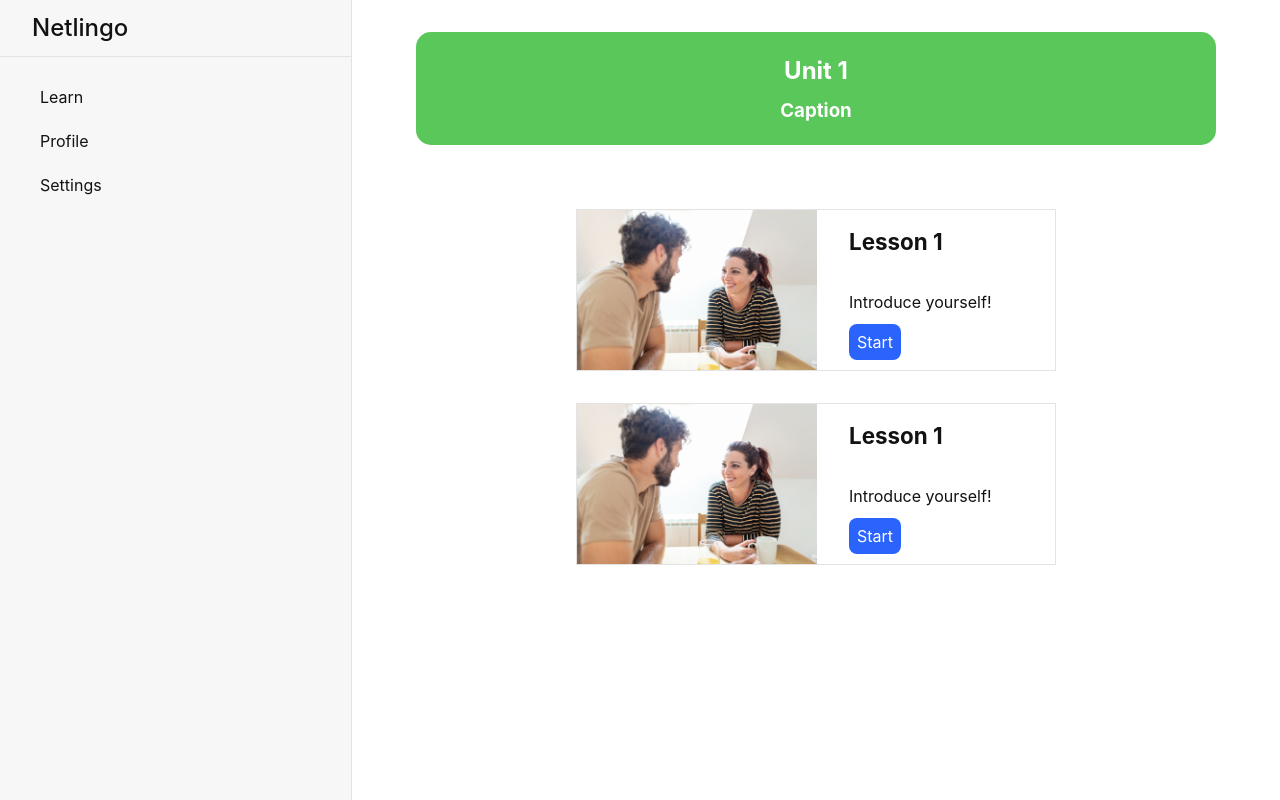
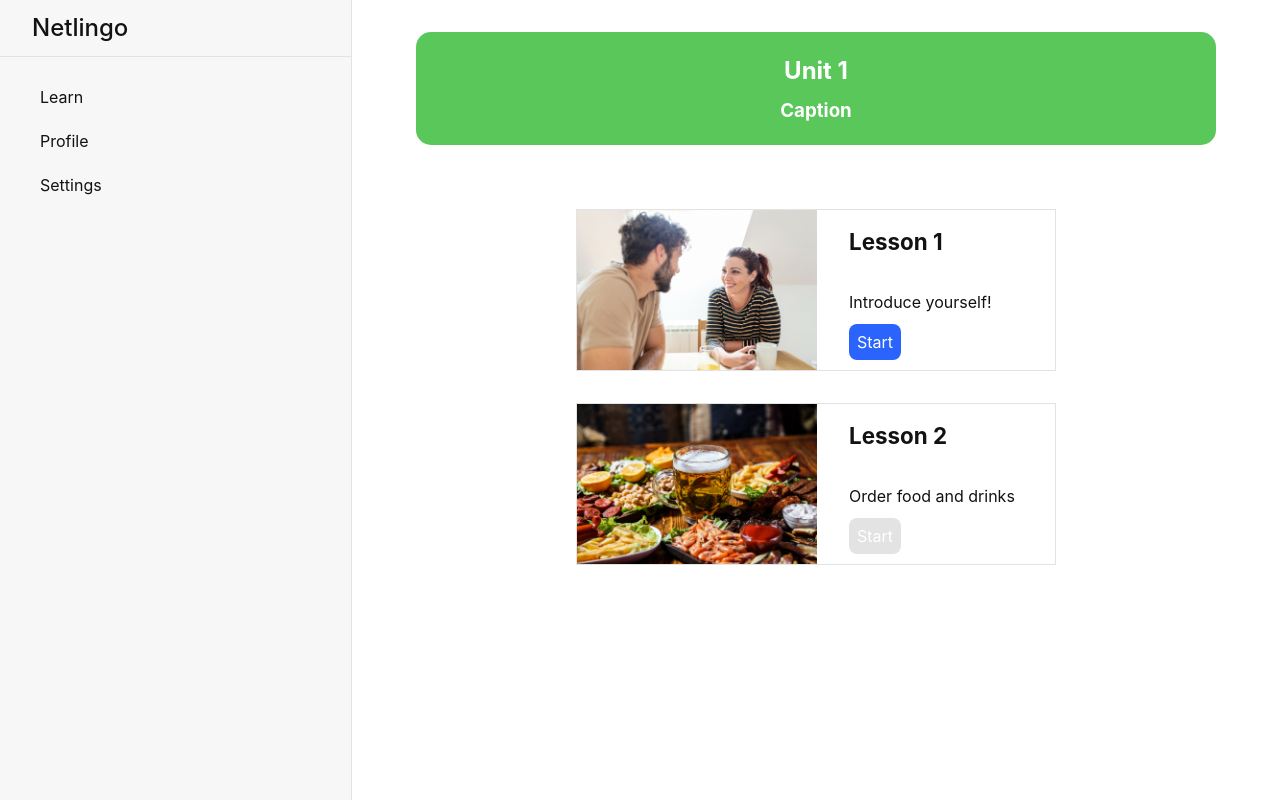
Before and after one commit to KasraTabrizi/Netlingo, a React (Create React App) app: page / in a window 1280 px wide. Built offline with nearby package versions, Linux system fonts and the light colour scheme.

Commit message:
exercise

```diff
--- /dev/null
+++ b/src/components/ProgressBar.tsx
@@ -0,0 +1,30 @@
+import * as React from "react";
+
+interface ProgressBarProps {
+  progress: Number;
+}
+
+const ProgressBar = ({ progress }: ProgressBarProps) => {
+  const progressBarContainer = {
+    height: 20,
+    width: "100%",
+    backgroundColor: "#e0e0de",
+    borderRadius: 50,
+  };
+
+  const progressFiller = {
+    height: "100%",
+    width: `${progress}%`,
+    backgroundColor: "purple",
+    borderRadius: "inherit",
+    transition: "width 1s ease-in-out",
+  };
+
+  return (
+    <div style={progressBarContainer}>
+      <div style={progressFiller}></div>
+    </div>
+  );
+};
+
+export default ProgressBar;
--- a/src/components/Unit/Exercise.tsx
+++ b/src/components/Unit/Exercise.tsx
@@ -1,5 +1,7 @@
 import * as React from "react";
 
-const Exercises = () => {};
+const Exercise = () => {
+  return <div>Exercise</div>;
+};
 
-export default Exercises;
+export default Exercise;
--- a/src/components/Unit/LessonModule.tsx
+++ b/src/components/Unit/LessonModule.tsx
@@ -1,22 +1,24 @@
 import * as React from "react";
 import { NavLink } from "react-router-dom";
-import lessonImage from "../../assets/two-people-talking.jpg";
-import lessonImage2 from "../../assets/tapas-and-beer.jpg";
 import CheckedIcon from "../../assets/checked.svg";
 import "../../styles/lessonmodule.css";
 
-const LessonModule = () => {
-  const lesson = {
-    title: "Lesson 1",
-    description: "Introduce yourself!",
-    avatar: { lessonImage },
-    enabled: true,
-    finished: false,
+interface lessonModuleProps {
+  lesson: {
+    id: Number;
+    title: string;
+    description: string;
+    avatar: string;
+    enabled: Boolean;
+    finished: Boolean;
   };
+}
+
+const LessonModule = ({ lesson }: lessonModuleProps) => {
   return (
     <div className="lesson_module__container">
       <div>
-        <img src={lessonImage} alt="lesson" />
+        <img src={lesson.avatar} alt="lesson" />
       </div>
       <div>
         <div className="heading">
@@ -25,7 +27,7 @@ const LessonModule = () => {
         </div>
         <p>{lesson.description}</p>
         <NavLink
-          to={`lesson`}
+          to={`lesson/${lesson.id}`}
           className={lesson.enabled ? "enabled" : "disabled"}
         >
           Start
--- a/src/components/Unit/Unit.tsx
+++ b/src/components/Unit/Unit.tsx
@@ -1,6 +1,27 @@
 import * as React from "react";
 import "../../styles/unit.css";
+import lessonImage from "../../assets/two-people-talking.jpg";
+import lessonImage2 from "../../assets/tapas-and-beer.jpg";
 import LessonModule from "./LessonModule";
+
+const lessons = [
+  {
+    id: 1,
+    title: "Lesson 1",
+    description: "Introduce yourself!",
+    avatar: lessonImage,
+    enabled: true,
+    finished: false,
+  },
+  {
+    id: 2,
+    title: "Lesson 2",
+    description: "Order food and drinks",
+    avatar: lessonImage2,
+    enabled: false,
+    finished: false,
+  },
+];
 
 const Unit = () => {
   return (
@@ -10,8 +31,9 @@ const Unit = () => {
         <h3>Caption</h3>
       </div>
       <div className="lessons__container">
-        <LessonModule />
-        <LessonModule />
+        {lessons.map((lesson) => {
+          return <LessonModule lesson={lesson} />;
+        })}
       </div>
     </div>
   );
--- a/src/index.tsx
+++ b/src/index.tsx
@@ -33,7 +33,7 @@ const router = createBrowserRouter([
             element: <Learn />,
           },
           {
-            path: "/learn/lesson",
+            path: "/learn/:lessonId",
             element: <Lesson />,
           },
           {
--- a/src/routes/Lesson.tsx
+++ b/src/routes/Lesson.tsx
@@ -1,7 +1,21 @@
 import * as React from "react";
+import { useState } from "react";
+import ProgressBar from "../components/ProgressBar";
+import Exercise from "../components/Unit/Exercise";
 
 const Lesson = () => {
-  return <div className="lesson__container">Lesson container</div>;
+  const [exState, SetExState] = useState(0);
+
+  return (
+    <div className="lesson__container">
+      <ProgressBar progress={10} />
+      <Exercise />
+      <div className="buttons__container">
+        <button className="exit__button">Exit</button>
+        <button className="check_button">Check</button>
+      </div>
+    </div>
+  );
 };
 
 export default Lesson;
```
